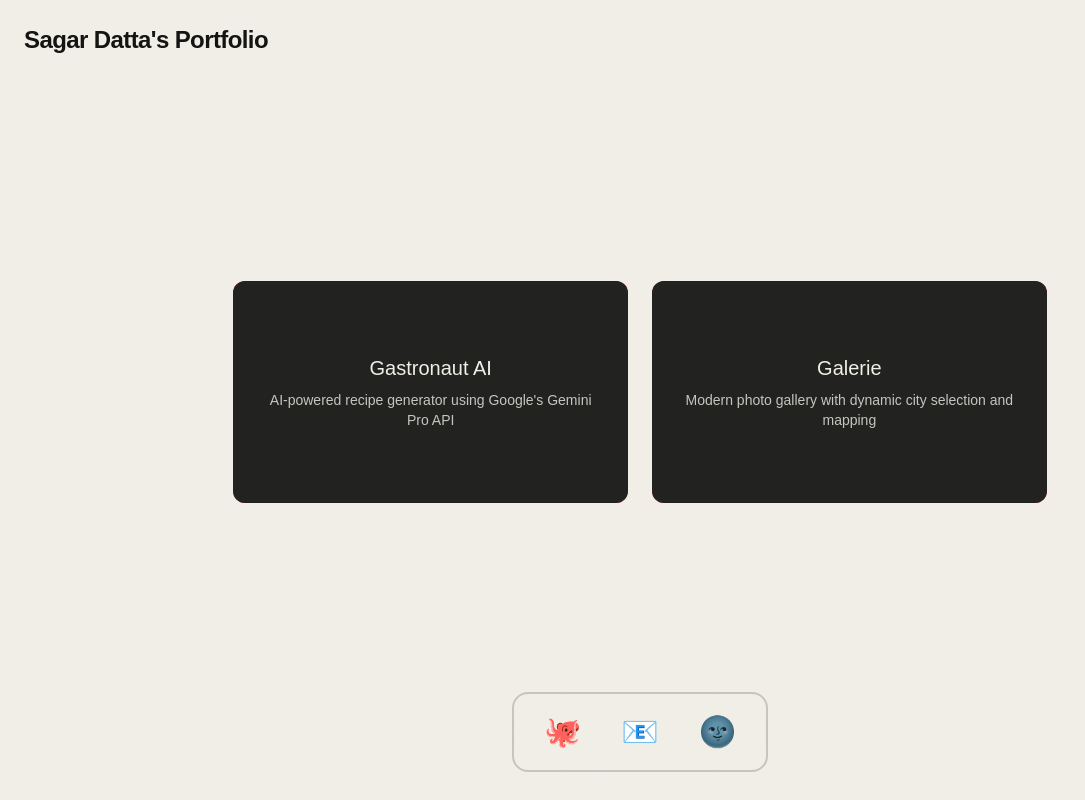
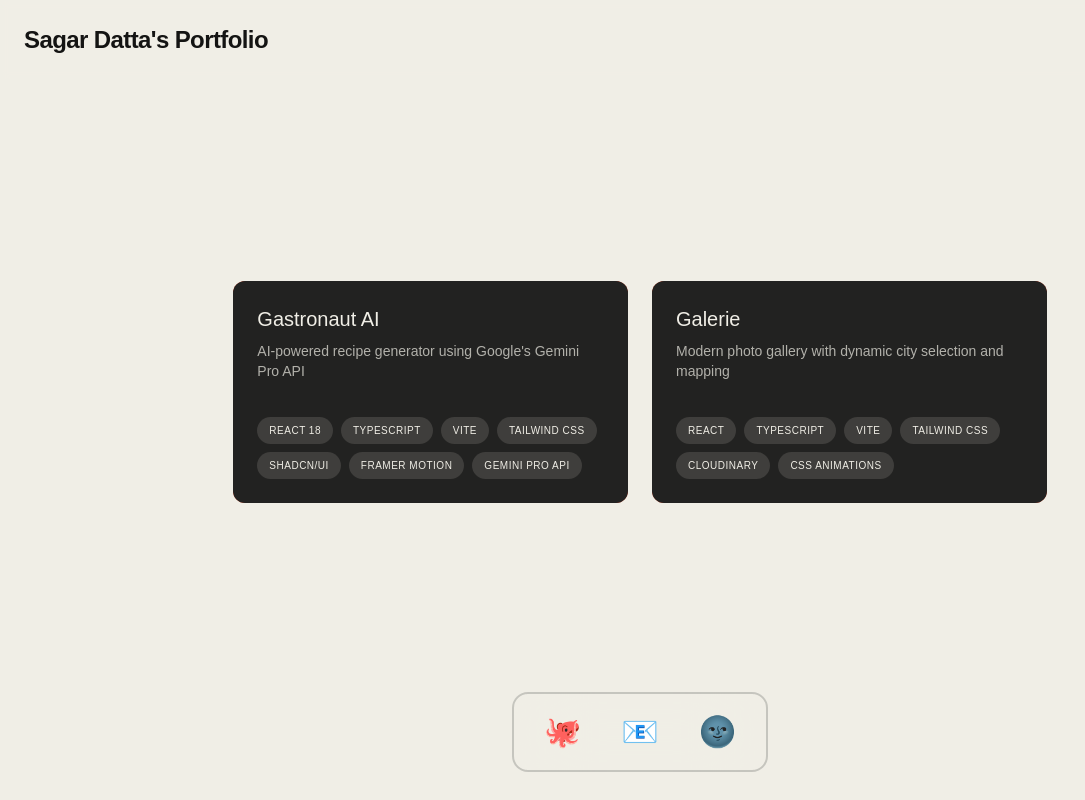
Before and after one commit to sagar-datta/portfolio, a Next.js app: page / in a window 1280 px wide. Shown: the whole page, without its empty margins (0-1085 px from the left). Built offline with nearby package versions, Linux system fonts and the light colour scheme.

Commit message:
Refactor grid item hover state with simplified tech stack display

```diff
--- a/src/components/grid-item.tsx
+++ b/src/components/grid-item.tsx
@@ -32,59 +32,40 @@ export function GridItem({
       {/* Main card content */}
       <div
         className={`${color} rounded-xl aspect-[16/9] transition-transform duration-300
-          flex flex-col items-center justify-center w-full overflow-hidden
-          group-hover:-translate-x-2 group-hover:-translate-y-2`}
+          w-full overflow-hidden group-hover:-translate-x-2 group-hover:-translate-y-2`}
       >
         <div className="relative w-full h-full">
           <Image
             src={imagePath}
             alt={title}
             fill
-            className="object-cover rounded-lg opacity-0 group-hover:opacity-20 transition-opacity duration-300"
+            className="object-cover rounded-lg opacity-0 group-hover:opacity-100 transition-opacity duration-300"
             sizes="(max-width: 768px) 100vw, (max-width: 1200px) 50vw, 33vw"
             priority
           />
           {/* Default state */}
-          <div className="absolute inset-0 flex flex-col items-center justify-center p-6 opacity-100 group-hover:opacity-0 transition-opacity duration-300">
-            <h3 className="text-primary-dark dark:text-primary font-medium text-xl mb-2">
+          <div className="absolute inset-0 flex flex-col justify-between p-6 opacity-100 group-hover:opacity-0 transition-opacity duration-300">
+            <div className="space-y-2">
+              <h3 className="text-primary-dark dark:text-primary font-medium text-xl">
                 {title}
               </h3>
-            <p className="text-primary-dark/80 dark:text-primary/80 text-sm text-center">
+              <p className="text-primary-dark/70 dark:text-primary/70 text-sm font-light">
                 {description}
               </p>
             </div>
 
-          {/* Hover state with detailed info */}
-          <div className="absolute inset-0 flex flex-col p-6 opacity-0 group-hover:opacity-100 transition-opacity duration-300 overflow-y-auto">
-            <h3 className="text-primary-dark dark:text-primary font-medium text-lg mb-2">
-              {title}
-            </h3>
-            <div className="space-y-3">
-              <div>
-                <h4 className="text-primary-dark dark:text-primary font-medium text-sm mb-1">
-                  Tech Stack
-                </h4>
-                <div className="flex flex-wrap gap-1.5">
+            <div className="flex flex-wrap gap-2 mt-auto">
               {techStack.map((tech, i) => (
                 <span
                   key={i}
-                      className="text-xs px-2 py-1 rounded-full bg-primary-dark/10 dark:bg-primary/10 text-primary-dark dark:text-primary"
+                  className="text-[10px] tracking-wider uppercase font-medium px-3 py-1.5 rounded-full
+                    bg-[#3F3E3C] dark:bg-[#E3DACC]
+                    text-[#F0EEE6] dark:text-[#222221]
+                    ring-0"
                 >
                   {tech}
                 </span>
               ))}
-                </div>
-              </div>
-              <div>
-                <h4 className="text-primary-dark dark:text-primary font-medium text-sm mb-1">
-                  Key Features
-                </h4>
-                <ul className="text-xs text-primary-dark/80 dark:text-primary/80 list-disc list-inside space-y-1">
-                  {keyFeatures.map((feature, i) => (
-                    <li key={i}>{feature}</li>
-                  ))}
-                </ul>
-              </div>
             </div>
           </div>
         </div>
```
Lines whose indentation alone changed are shown as unchanged.
